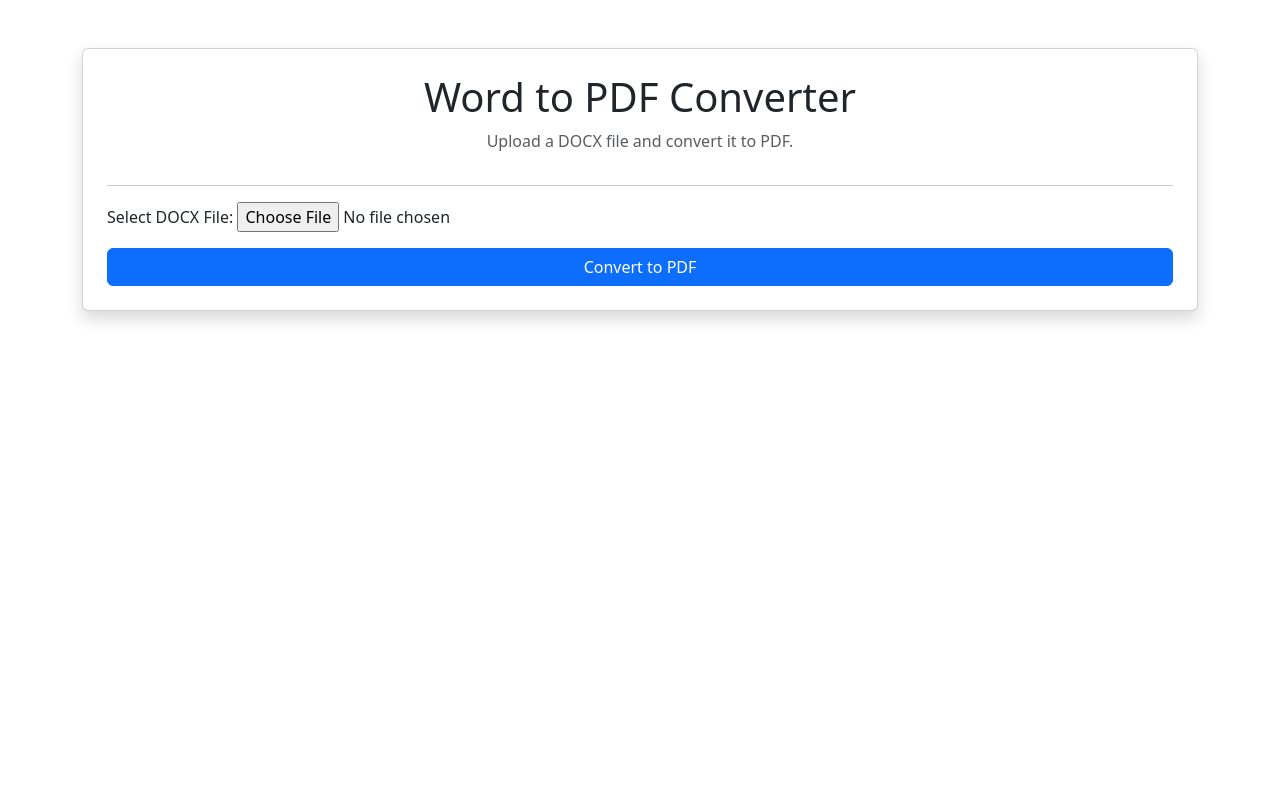
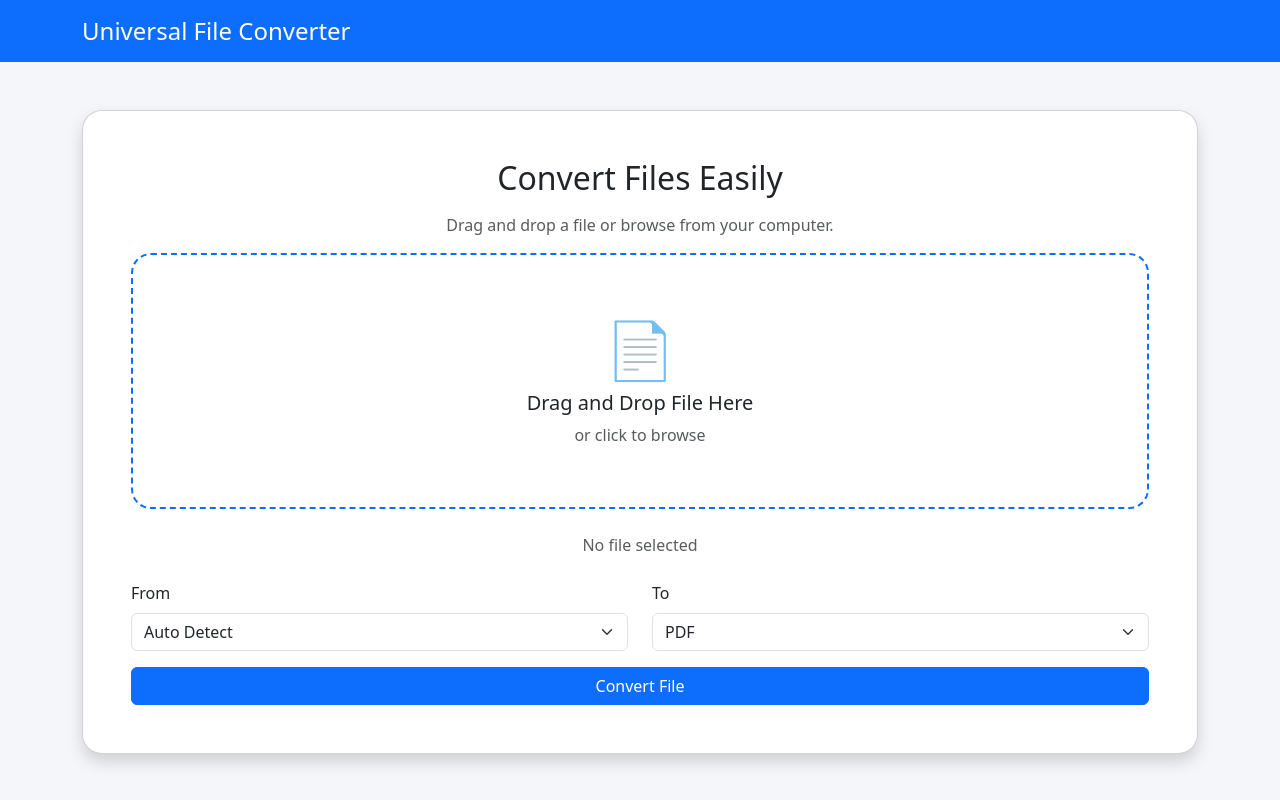
Before and after one commit to Arjun-0724/pdf-converter, a Django app: page / in a window 1280 px wide. Run offline with Django 5.2, Linux system fonts and the light colour scheme.

Commit message:
Add drag and drop upload interface

```diff
--- a/config/settings.py
+++ b/config/settings.py
@@ -116,6 +116,7 @@ USE_TZ = True
 # https://docs.djangoproject.com/en/6.0/howto/static-files/
 
 STATIC_URL = 'static/'
+STATICFILES_DIRS = [BASE_DIR/'static']
 
 MEDIA_URL = '/media/'
 MEDIA_ROOT = BASE_DIR / 'media'
--- /dev/null
+++ b/static/css/style.css
@@ -0,0 +1,31 @@
+body {
+    background-color: #f4f6f9;
+}
+
+.converter-card {
+    border-radius: 20px;
+}
+
+.drop-zone {
+    border: 2px dashed #0d6efd;
+    border-radius: 20px;
+    padding: 60px 30px;
+    background: white;
+    text-align: center;
+    cursor: pointer;
+    transition: all 0.3s ease;
+}
+
+.drop-zone:hover {
+    background: #f8f9fa;
+}
+
+.drop-zone.dragover {
+    background: #e9f2ff;
+    border-color: #084298;
+    transform: scale(1.02);
+}
+
+#file-name {
+    font-size: 1rem;
+}
--- /dev/null
+++ b/static/js/main.js
@@ -0,0 +1,50 @@
+document.addEventListener("DOMContentLoaded", function () {
+  const dropZone = document.getElementById("drop-zone");
+  const fileInput = document.getElementById("file-input");
+  const fileName = document.getElementById("file-name");
+
+  // Open file picker on click
+  dropZone.addEventListener("click", function () {
+    fileInput.click();
+  });
+
+  // Highlight while dragging
+  dropZone.addEventListener("dragover", function (e) {
+    e.preventDefault();
+    dropZone.classList.add("dragover");
+  });
+
+  // Remove highlight
+  dropZone.addEventListener("dragleave", function () {
+    dropZone.classList.remove("dragover");
+  });
+
+  // Handle file drop
+  dropZone.addEventListener("drop", function (e) {
+    e.preventDefault();
+
+    dropZone.classList.remove("dragover");
+
+    const files = e.dataTransfer.files;
+
+    if (files.length > 0) {
+      fileName.textContent = files[0].name;
+
+      // Put dropped file into input
+      const dataTransfer = new DataTransfer();
+
+      for (let i = 0; i < files.length; i++) {
+        dataTransfer.items.add(files[i]);
+      }
+
+      fileInput.files = dataTransfer.files;
+    }
+  });
+
+  // Handle browse selection
+  fileInput.addEventListener("change", function () {
+    if (fileInput.files.length > 0) {
+      fileName.textContent = fileInput.files[0].name;
+    }
+  });
+});
--- a/templates/converter/home.html
+++ b/templates/converter/home.html
@@ -1,27 +1,114 @@
+{% load static %}
+
 <!DOCTYPE html>
-<html>
+<html lang="en">
   <head>
-    <title>Word to PDF Converter</title>
+    <meta charset="UTF-8" />
+    <meta name="viewport" content="width=device-width, initial-scale=1.0" />
 
-    <link href="https://cdn.jsdelivr.net/npm/bootstrap@5.3.3/dist/css/bootstrap.min.css" rel="stylesheet" />
+    <title>Universal File Converter</title>
+
+    <link
+      href="https://cdn.jsdelivr.net/npm/bootstrap@5.3.3/dist/css/bootstrap.min.css"
+      rel="stylesheet"
+    />
+
+    <link rel="stylesheet" href="{% static 'css/style.css' %}" />
   </head>
+
   <body>
+    <nav class="navbar navbar-dark bg-primary">
+      <div class="container">
+        <span class="navbar-brand fs-4">
+          Universal File Converter
+        </span>
+      </div>
+    </nav>
+
     <div class="container mt-5">
-      <div class="card shadow p-4">
-        <h1 class="text-center">Word to PDF Converter</h1>
+      <div class="card shadow converter-card p-5">
 
-        <p class="text-center text-muted">Upload a DOCX file and convert it to PDF.</p>
+        <h2 class="text-center mb-3">
+          Convert Files Easily
+        </h2>
 
-        <hr />
+        <p class="text-center text-muted">
+          Drag and drop a file or browse from your computer.
+        </p>
 
+        <!-- Drop Zone -->
+        <div id="drop-zone" class="drop-zone mb-4">
+          <div class="display-4 mb-2">
+            📄
+          </div>
+
+          <h5>
+            Drag and Drop File Here
+          </h5>
+
+          <p class="text-muted mb-0">
+            or click to browse
+          </p>
+        </div>
+
+        <!-- Form -->
         <form method="POST" enctype="multipart/form-data">
           {% csrf_token %}
 
-          {{ form.as_p }}
+          <input
+            type="file"
+            name="document"
+            id="file-input"
+            class="form-control"
+            hidden
+          />
 
-          <button type="submit" class="btn btn-primary w-100">Convert to PDF</button>
+          <p
+            id="file-name"
+            class="text-center text-muted mb-4"
+          >
+            No file selected
+          </p>
+
+          <div class="row">
+
+            <div class="col-md-6 mb-3">
+              <label class="form-label">
+                From
+              </label>
+
+              <select class="form-select">
+                <option>
+                  Auto Detect
+                </option>
+              </select>
+            </div>
+
+            <div class="col-md-6 mb-3">
+              <label class="form-label">
+                To
+              </label>
+
+              <select class="form-select">
+                <option>
+                  PDF
+                </option>
+              </select>
+            </div>
+
+          </div>
+
+          <button
+            type="submit"
+            class="btn btn-primary w-100"
+          >
+            Convert File
+          </button>
+
         </form>
       </div>
     </div>
+
+    <script src="{% static 'js/main.js' %}"></script>
   </body>
 </html>
```
Also changed, not shown: 1 other file.
